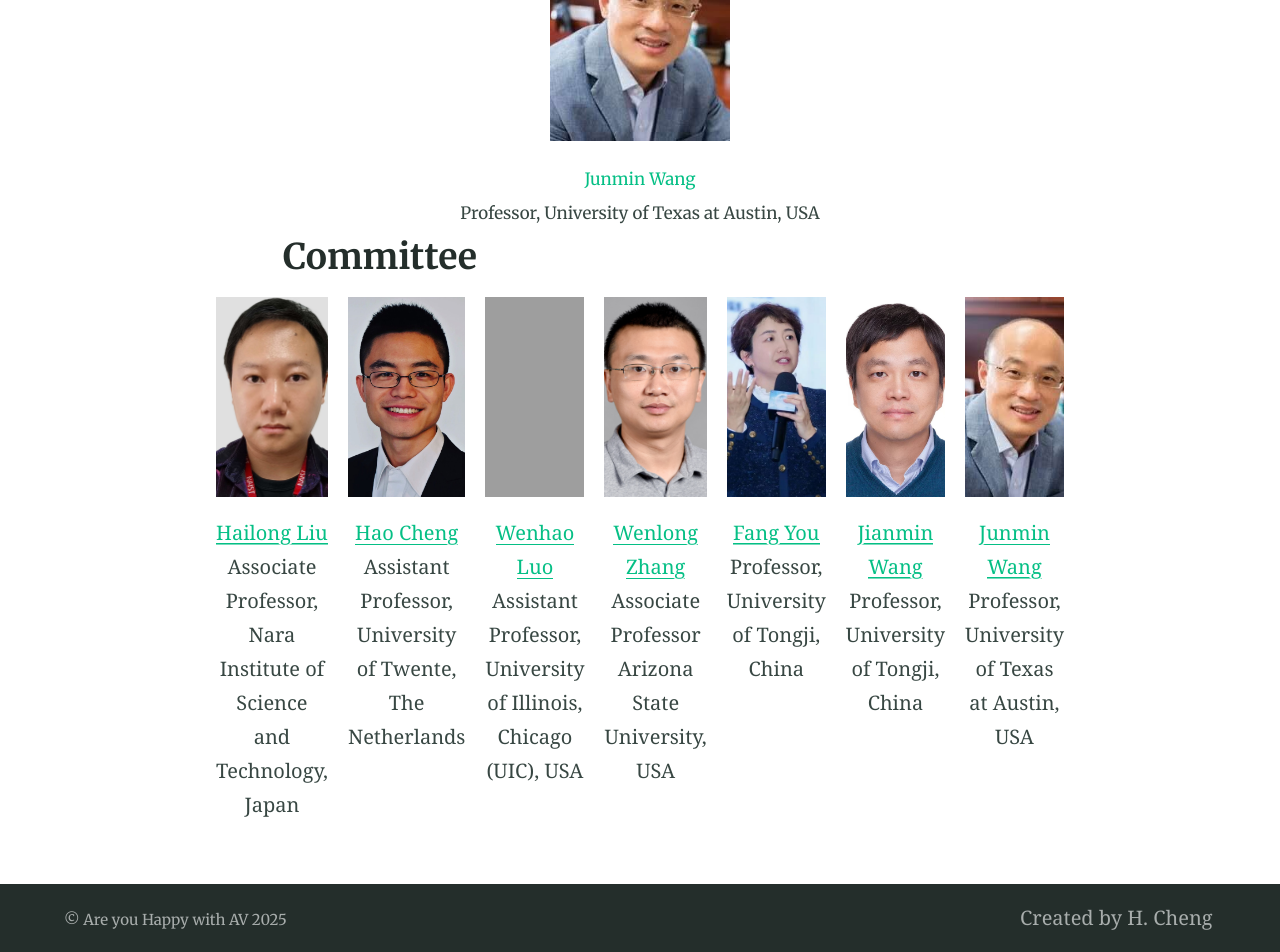
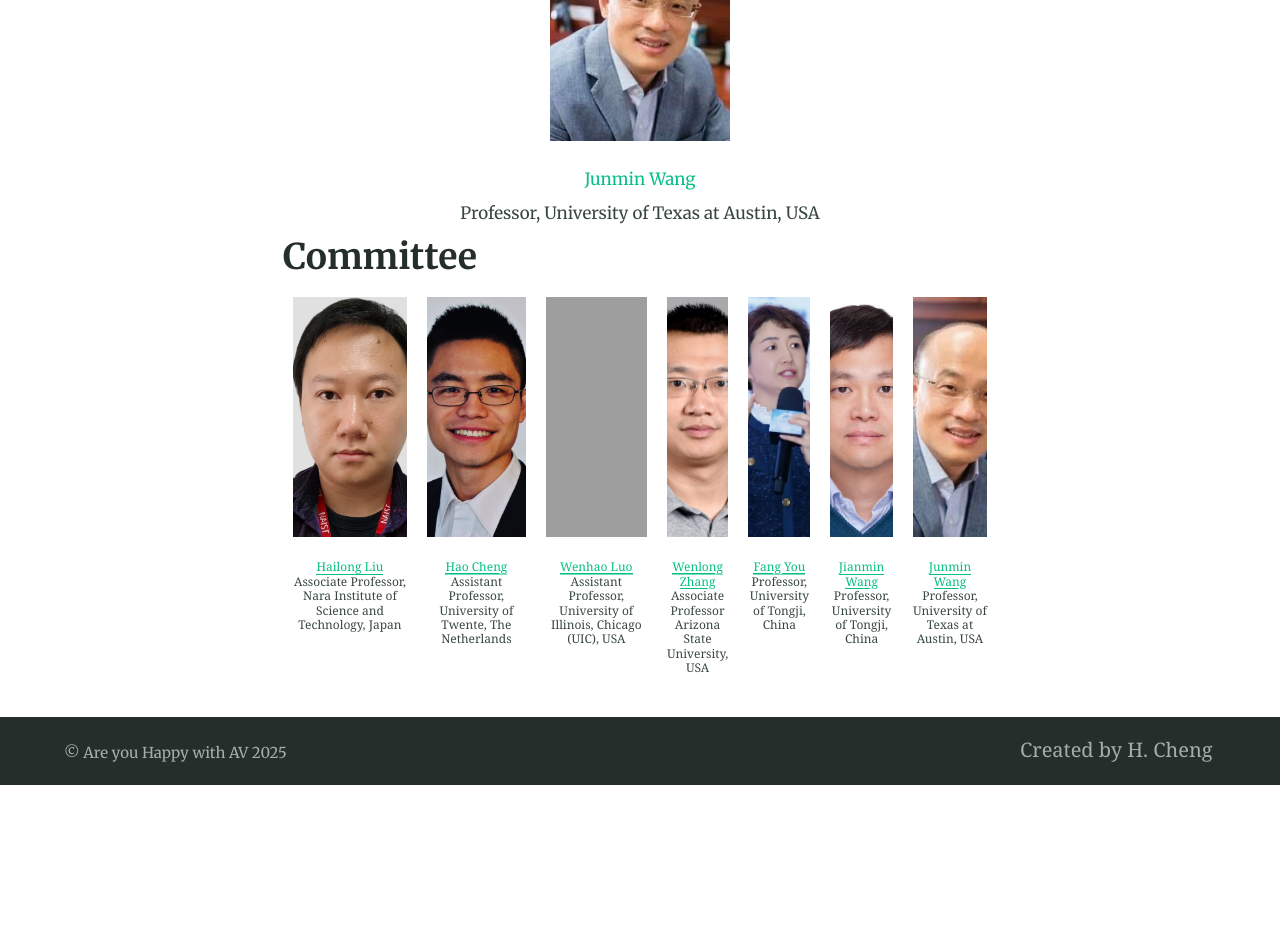
Before and after one commit to Are-You-Happy-with-AV/are-you-happy-with-av.github.io, a Jekyll site: the page built from index.md, in a window 1280 px wide. Shown: the part 3859-4811 px from the top of the page. Built offline with Jekyll 4.4.1, drawn with Linux system fonts in a browser that asks for light colours; after the commit the page ends 4644 px from its top, so only the background shows below that; grey boxes are pictures that could not be loaded.

Commit message:
Update index.md

```diff
--- a/index.md
+++ b/index.md
@@ -70,38 +70,38 @@ Associate Professor <br> Arizona State University, USA | Professor, University o
  <div style="display: flex; justify-content: center; text-align: center;">
 
   <div style="margin: 10px;">
-    <img src="/assets/committee/Hailong liu.jpg" alt="Hailong Liu" style="width: 150px; height: 200px; object-fit: cover;">
-    <p><a href="https://www.researchgate.net/profile/Hailong_Liu9">Hailong Liu</a><br> Associate Professor, Nara Institute of Science and Technology, Japan</p>
+    <img src="/assets/committee/Hailong liu.jpg" alt="Hailong Liu" style="width: 200px; height: 240px; object-fit: cover;">
+    <p style="font-size: 12px;line-height: 1.2; margin: 4px 0;"><a href="https://www.researchgate.net/profile/Hailong_Liu9">Hailong Liu</a><br> Associate Professor, Nara Institute of Science and Technology, Japan</p>
   </div>
 
   <div style="margin: 10px;">
-    <img src="/assets/committee/Hao Cheng.jpg" alt="Hao Cheng" style="width: 150px; height: 200px; object-fit: cover;">
-    <p><a href="https://sites.google.com/view/hao-cheng/home">Hao Cheng</a><br> Assistant Professor, University of Twente, The Netherlands</p>
+    <img src="/assets/committee/Hao Cheng.jpg" alt="Hao Cheng" style="width: 200px; height: 240px; object-fit: cover;">
+    <p style="font-size: 12px;line-height: 1.2; margin: 4px 0;"><a href="https://sites.google.com/view/hao-cheng/home">Hao Cheng</a><br> Assistant Professor, University of Twente, The Netherlands</p>
   </div>
 
   <div style="margin: 10px;">
-    <img src="/assets/committee/Wenhao Luo.png" alt="Wenhao Luo" style="width: 150px; height: 200px; object-fit: cover;">
-    <p><a href="https://www.cs.uic.edu/~wenhao/">Wenhao Luo</a><br> Assistant Professor, University of Illinois, Chicago (UIC), USA</p>
+    <img src="/assets/committee/Wenhao Luo.png" alt="Wenhao Luo" style="width: 200px; height: 240px; object-fit: cover;">
+    <p style="font-size: 12px;line-height: 1.2; margin: 4px 0;"><a href="https://www.cs.uic.edu/~wenhao/">Wenhao Luo</a><br> Assistant Professor, University of Illinois, Chicago (UIC), USA</p>
   </div>
 
   <div style="margin: 10px;">
-    <img src="/assets/committee/Wenlong Zhang.png" alt="Wenlong Zhang" style="width: 150px; height: 200px; object-fit: cover;">
-    <p><a href="https://home.riselab.info/team/">Wenlong Zhang</a><br> Associate Professor <br> Arizona State University, USA</p>
+    <img src="/assets/committee/Wenlong Zhang.png" alt="Wenlong Zhang" style="width: 200px; height: 240px; object-fit: cover;">
+    <p style="font-size: 12px;line-height: 1.2; margin: 4px 0;"><a href="https://home.riselab.info/team/">Wenlong Zhang</a><br> Associate Professor <br> Arizona State University, USA</p>
   </div>
 
   <div style="margin: 10px;">
-    <img src="/assets/committee/Fang You.jpg" alt="Fang You" style="width: 150px; height: 200px; object-fit: cover;">
-    <p><a href="https://tjdi.tongji.edu.cn/TeacherDetail.do?id=4236&lang=en">Fang You</a><br> Professor, University of Tongji, China</p>
+    <img src="/assets/committee/Fang You.jpg" alt="Fang You" style="width: 200px; height: 240px; object-fit: cover;">
+    <p style="font-size: 12px;line-height: 1.2; margin: 4px 0;"><a href="https://tjdi.tongji.edu.cn/TeacherDetail.do?id=4236&lang=en">Fang You</a><br> Professor, University of Tongji, China</p>
   </div>
 
   <div style="margin: 10px;">
-    <img src="/assets/committee/Jianmin Wang.jpg" alt="Jianmin Wang" style="width: 150px; height: 200px; object-fit: cover;">
-    <p><a href="https://am.tongji.edu.cn/info/1397/1842.htm">Jianmin Wang</a><br> Professor, University of Tongji, China</p>
+    <img src="/assets/committee/Jianmin Wang.jpg" alt="Jianmin Wang" style="width: 200px; height: 240px; object-fit: cover;">
+    <p style="font-size: 12px;line-height: 1.2; margin: 4px 0;"><a href="https://am.tongji.edu.cn/info/1397/1842.htm">Jianmin Wang</a><br> Professor, University of Tongji, China</p>
   </div>
 
   <div style="margin: 10px;">
-    <img src="/assets/committee/Junmin Wang.jpg" alt="Junmin Wang" style="width: 150px; height: 200px; object-fit: cover;">
-    <p><a href="https://sites.utexas.edu/jwang/">Junmin Wang</a><br> Professor, University of Texas at Austin, USA</p>
+    <img src="/assets/committee/Junmin Wang.jpg" alt="Junmin Wang" style="width: 200px; height: 240px; object-fit: cover;">
+    <p style="font-size: 12px;line-height: 1.2; margin: 4px 0;"><a href="https://sites.utexas.edu/jwang/">Junmin Wang</a><br> Professor, University of Texas at Austin, USA</p>
   </div>
 
 </div>
```
